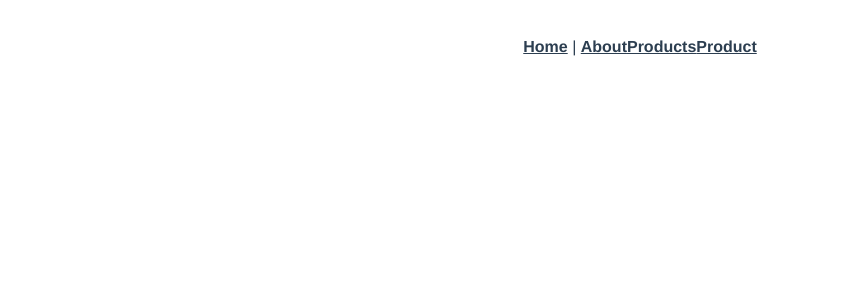
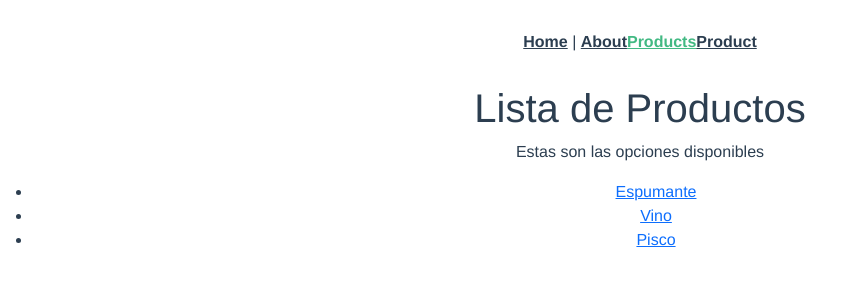
Before and after one commit to PaulaG73/ej5_m6, a Vue app: page /products in a window 1280 px wide. Shown: the top 300 px of the page, without its empty margins (0-852 px from the left). Built offline with nearby package versions, Linux system fonts and the light colour scheme.

Commit message:
Instalando Bootstrap y Bootstrap-icons

```diff
--- a/package.json
+++ b/package.json
@@ -8,6 +8,8 @@
     "lint": "vue-cli-service lint"
   },
   "dependencies": {
+    "bootstrap": "^5.3.8",
+    "bootstrap-icons": "^1.13.1",
     "core-js": "^3.8.3",
     "vue": "^3.2.13",
     "vue-router": "^4.0.3"
--- a/src/main.js
+++ b/src/main.js
@@ -2,4 +2,8 @@ import { createApp } from 'vue'
 import App from './App.vue'
 import router from './router'
 
+import 'bootstrap/dist/css/bootstrap.min.css';
+import 'bootstrap/dist/js/bootstrap.bundle.min.js';
+import 'bootstrap-icons/font/bootstrap-icons.json'
+
 createApp(App).use(router).mount('#app')
--- a/src/router/index.js
+++ b/src/router/index.js
@@ -1,6 +1,7 @@
 import { createRouter, createWebHistory } from 'vue-router'
 import HomeView from '../views/HomeView.vue'
 import AboutView from '../views/AboutView.vue'
+import ProductsView from '@/views/ProductsView.vue'
 import ProductView from '@/views/ProductView.vue'
 
 const routes = [
@@ -9,18 +10,25 @@ const routes = [
     name: 'home',
     component: HomeView
   },
+
   {
     path: '/about',
     name: 'about',
     component: AboutView
+ },
 
+ {
+    path: '/products',
+    name: 'products',
+    component: ProductsView
  },
+
   {
     path: '/product/:id',
-    name: 'about',
+    name: 'product',
     component: ProductView
+ }
 
- }
  ]
 const router = createRouter({
   history: createWebHistory(process.env.BASE_URL),
--- a/src/views/ProductView.vue
+++ b/src/views/ProductView.vue
@@ -5,6 +5,9 @@
 </template>
 
 <script setup>
+import { useRouter } from 'vue-router';
+const route = useRouter
+
 
 </script>
 
--- a/src/views/ProductsView.vue
+++ b/src/views/ProductsView.vue
@@ -0,0 +1,24 @@
+<template>
+    <div>
+<h1>Lista de Productos</h1>
+<p>Estas son las opciones disponibles</p>
+<ul>
+    <li v-for="product in products" :key="product.id">
+    <router-link :to="'/product/${product.id}'">{{ product.name }}</router-link>
+    </li>
+</ul>
+    </div>
+</template>
+
+<script setup>
+const products =[
+{id :1, name : "Espumante"},
+{id :2, name : "Vino"},
+{id :3, name : "Pisco"}
+
+]
+</script>
+
+<style scoped>
+
+</style>
```
Also changed, not shown: 1 other file (tests, documents, lock files or other folders).
